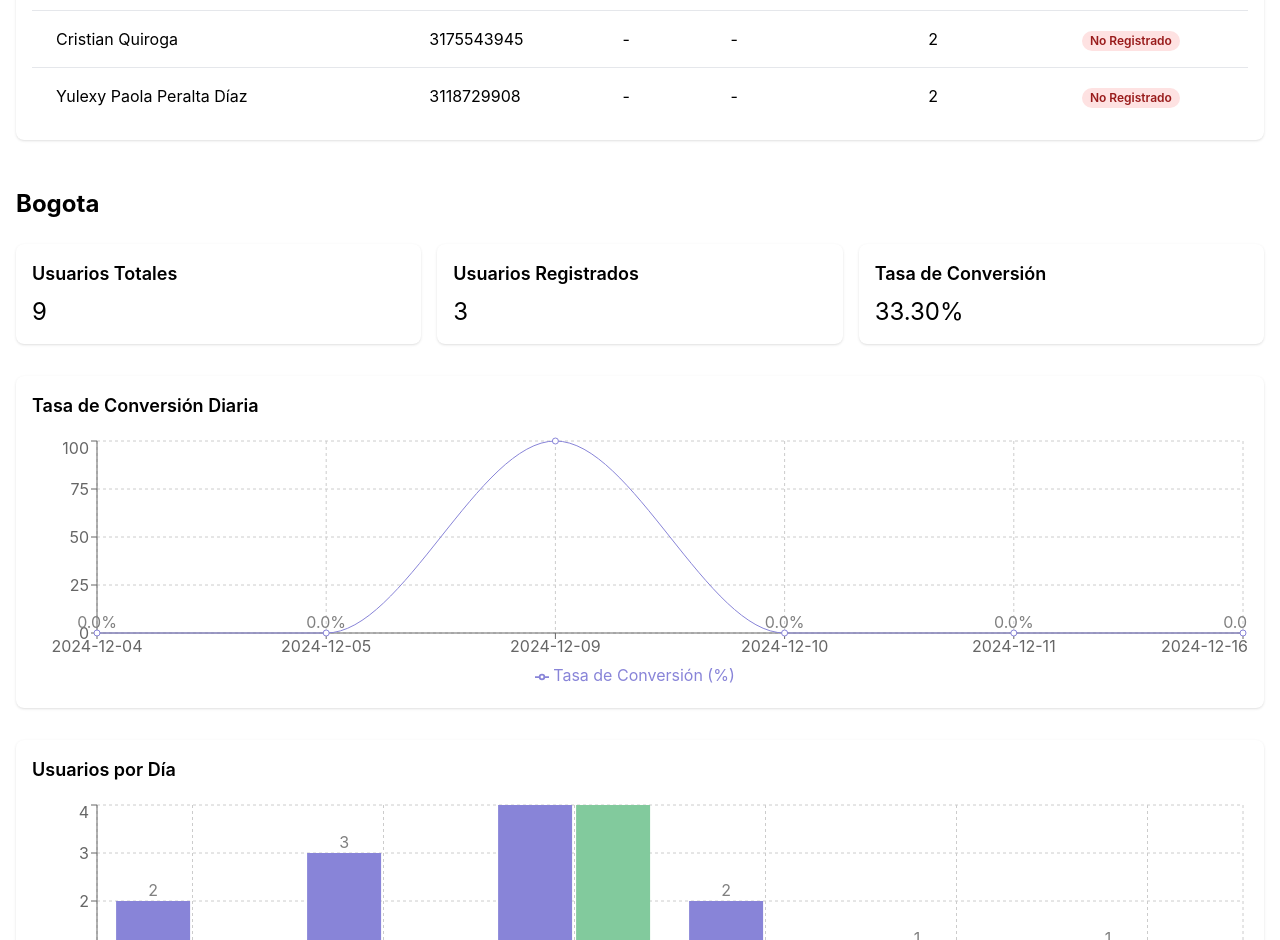
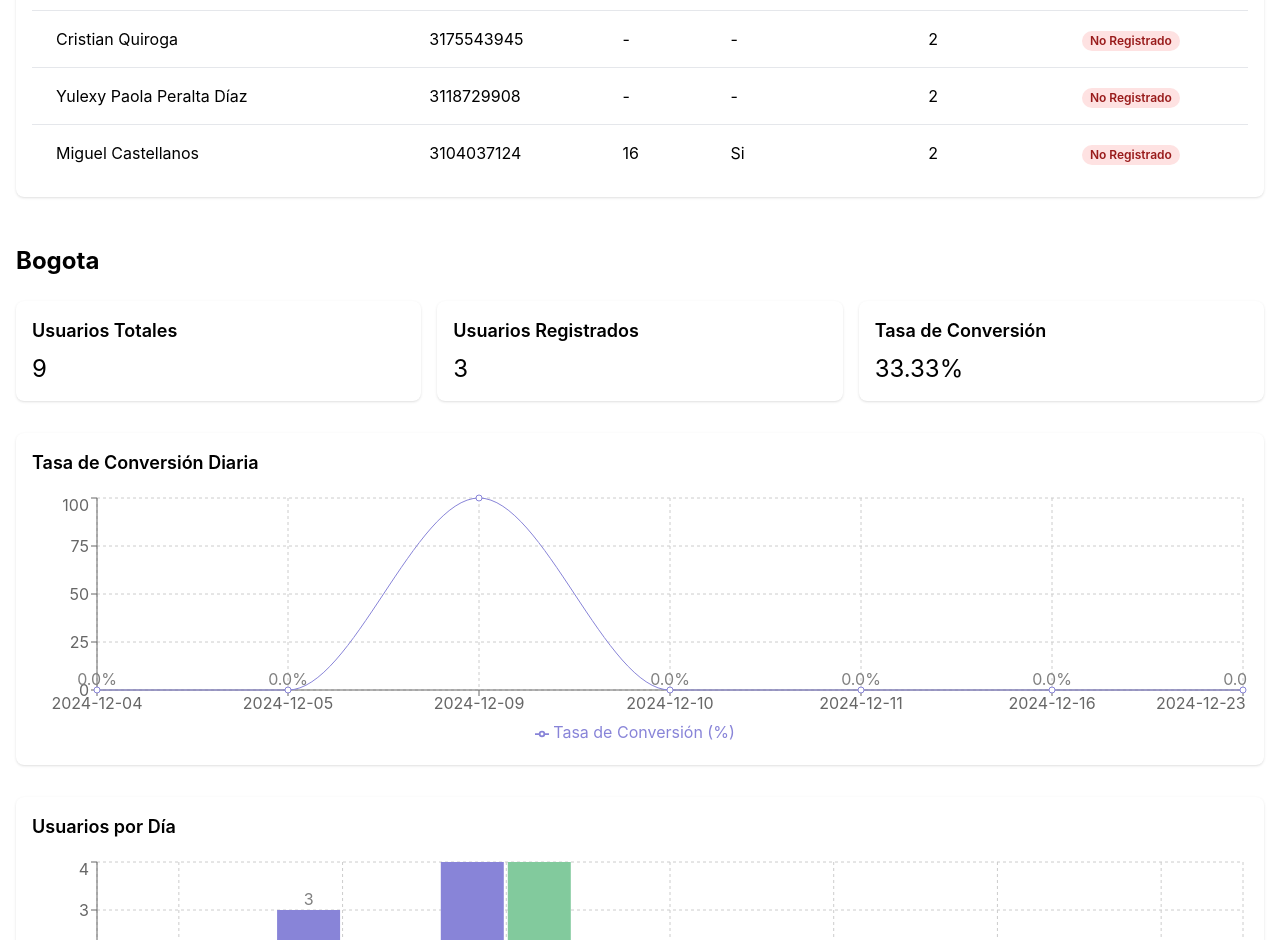
Before and after one commit to lumigamher/isa-report, a React (Create React App) app: page / in a window 1280 px wide. Shown: the part 1860-2800 px from the top of the page. Built offline with nearby package versions, Linux system fonts and the light colour scheme.

Commit message:
feat: :zap: update 27

```diff
--- a/src/App.js
+++ b/src/App.js
@@ -29,14 +29,14 @@ const BUCARAMANGA_DATA = {
     },
     {
       date: "2024-12-27",
-      uniqueUsers: 1,
+      uniqueUsers: 2,
       registeredUsers: 0,
       conversionRate: 0
     }
   ],
-  totalUsers: 9,
+  totalUsers: 10,
   registeredUsers: 3,
-  conversionRate: 33.33,
+  conversionRate: 30,
   userList: [
       {
           userId: 886,
@@ -127,6 +127,16 @@ const BUCARAMANGA_DATA = {
           isRegistered: false,
           age: "-",
           availability: "-"
+      },
+      {
+          userId: 935,
+          username: "Miguel Castellanos",
+          phone: "3104037124",
+          messageCount: 2,
+          firstMessage: "2024-12-27",
+          isRegistered: false,
+          age: "16",
+          availability: "Si"
       }
   ]
 };
@@ -168,11 +178,17 @@ const BOGOTA_DATA = {
         uniqueUsers: 1,
         registeredUsers: 0,
         conversionRate: 0
+      },
+      {
+        date: "2024-12-23 ",
+        uniqueUsers: 1,
+        registeredUsers: 0,
+        conversionRate: 0
       }
     ],
     totalUsers: 9,
     registeredUsers: 3,
-    conversionRate: 33.3,
+    conversionRate: 33.33,
     userList: [
       {
         userId: 266,
```
